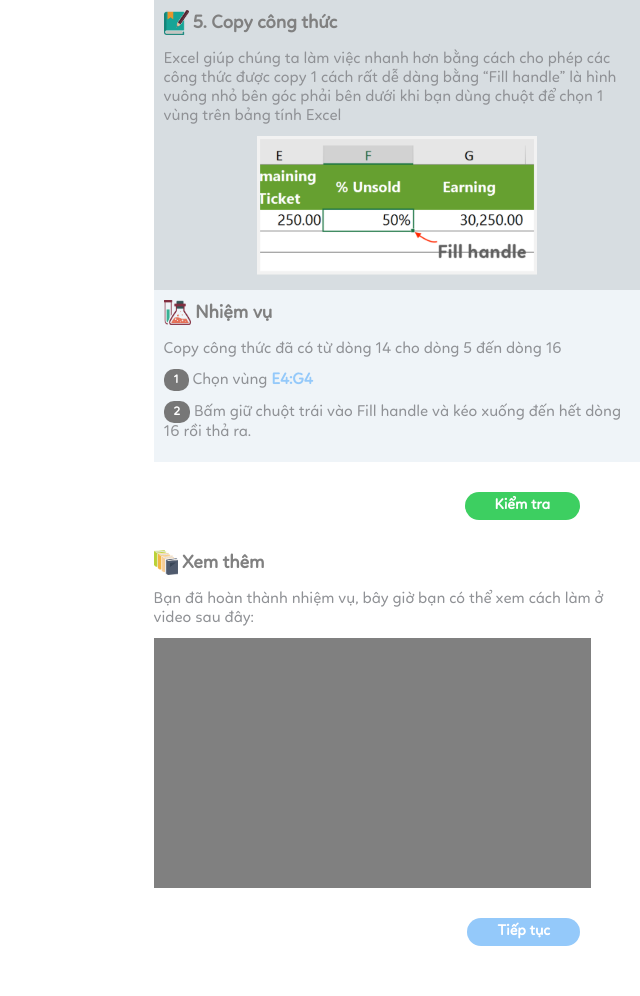
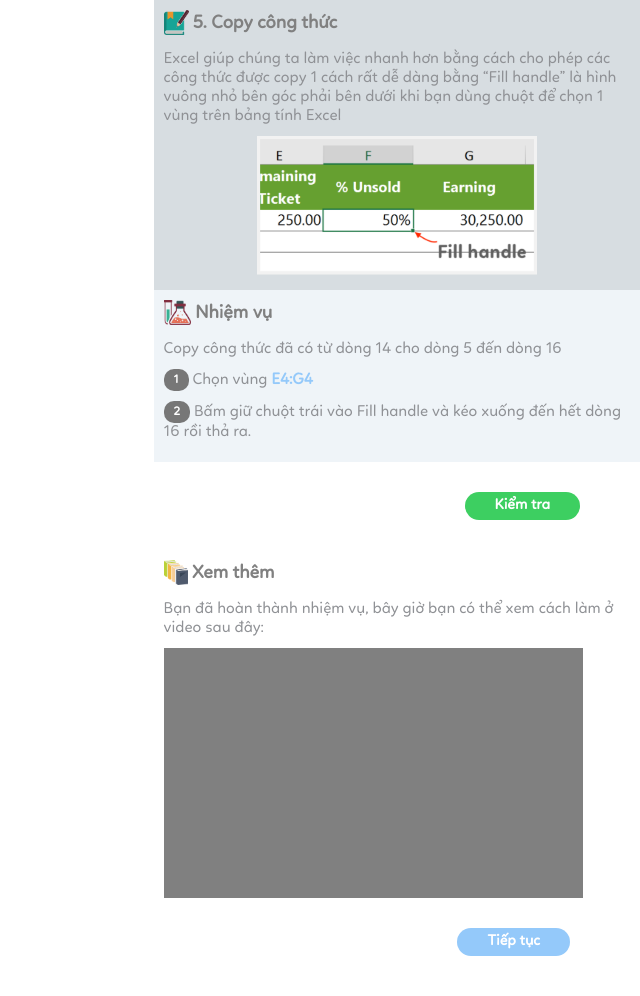
Before and after one commit to dinhhoainam23894/NamDH_Heo, a plain HTML site: page test.html in a window 1280 px wide. Shown: the whole page, without its empty margins (640-1280 px from the left). Drawn offline with Linux system fonts and the light colour scheme.

Commit message:
chuan+img dep

```diff
--- a/css/test.css
+++ b/css/test.css
@@ -17,7 +17,7 @@
 li{
     list-style: none;
 }
-.require,.mission,xemThem{
+.require,.mission,.xemThem{
     padding: 10px;
 }
 .icon img{
```
